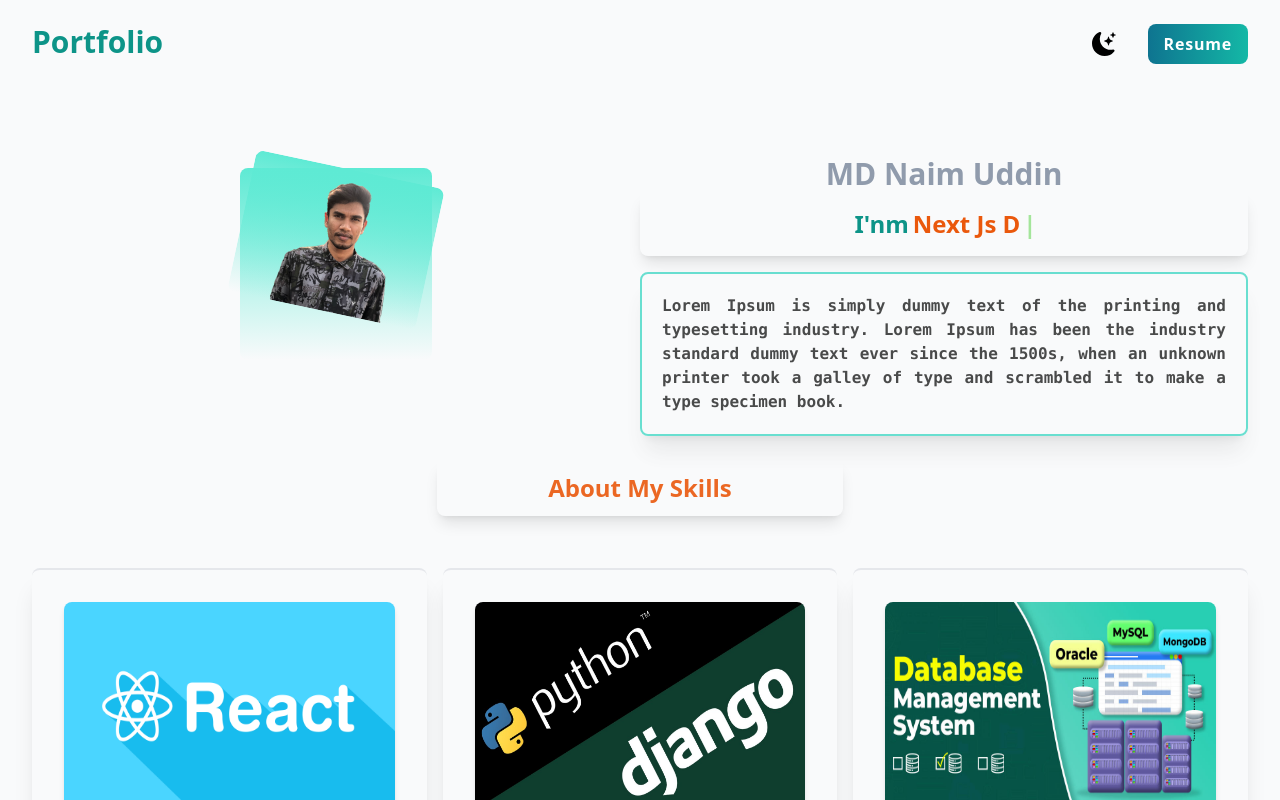
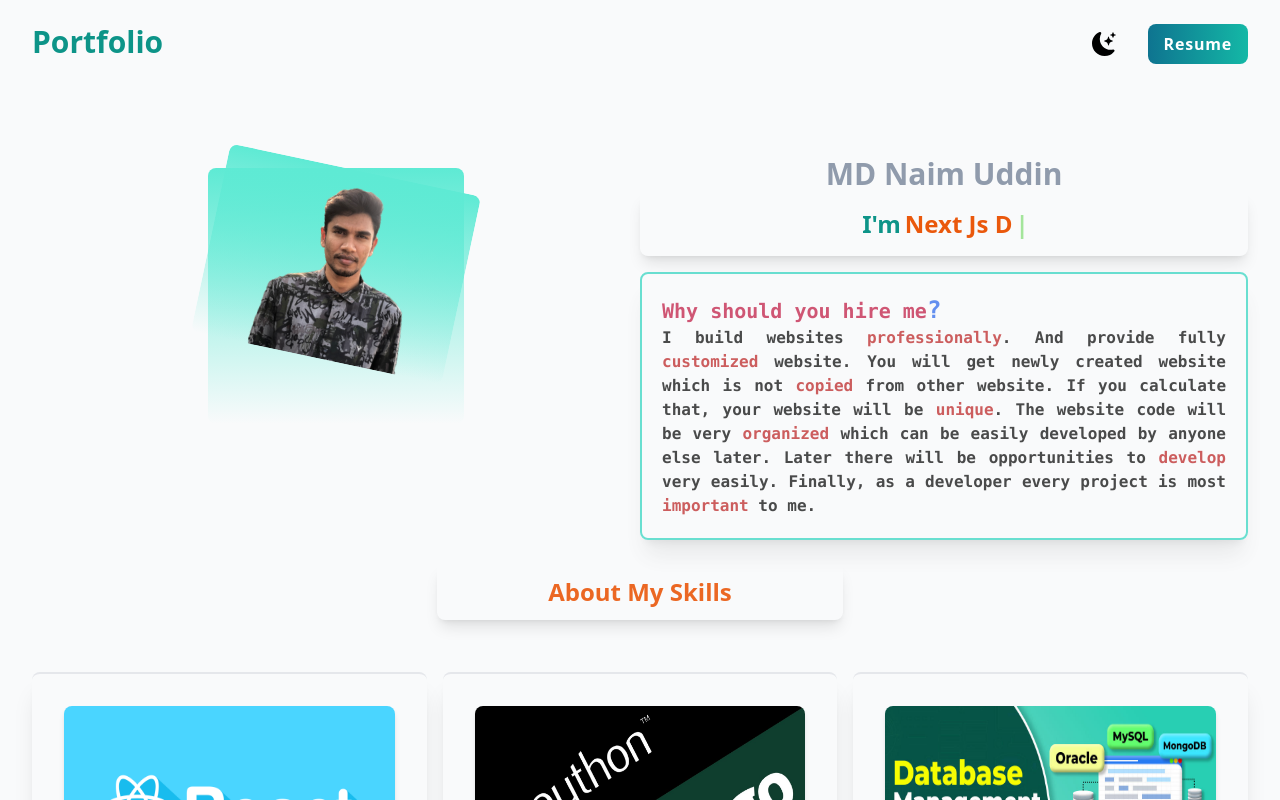
Before and after one commit to naimuddin94/mysite, a Next.js app: page / in a window 1280 px wide. Shown: the top 800 px of the page. Built offline with nearby package versions, Linux system fonts and the light colour scheme.

Commit message:
Developed some issue

```diff
--- a/components/Contact.js
+++ b/components/Contact.js
@@ -1,8 +1,9 @@
-import { useState } from "react";
+import { useEffect } from "react";
 
 export default function Example() {
-  const [agreed, setAgreed] = useState(false);
-
+  const submitHandeler = (e) => {
+    e.preventDefault();
+  };
   return (
     <div className="mt-[-50px]">
       <div className="isolate max-w-2xl py-24 px-6 sm:py-32 mx-[-20px] lg:px-8">
@@ -11,10 +12,11 @@ export default function Example() {
             Contact Me
           </h2>
           <p className="sm:mb-[-70px] dark:text-slate-300 font-semibold font-mono mt-2 text-lg leading-8 text-gray-600">
-            Aute magna irure deserunt veniam aliqua magna enim voluptate.
+            I believe in providing exceptional customer service, and that starts
+            with being accessible to my users.
           </p>
         </div>
-        <form className="mx-8 sm:mt-20">
+        <form className="mx-8 sm:mt-20" onSubmit={submitHandeler}>
           <div className="grid grid-cols-1 gap-y-6 gap-x-8 sm:grid-cols-2">
             <div>
               <label
--- a/components/MainContent.js
+++ b/components/MainContent.js
@@ -20,11 +20,12 @@ export default function MainContent() {
   return (
     <section className="">
       <div className="text-center md:grid grid-cols-2">
-        <div className="relative md:mt-8 bg-gradient-to-b  from-teal-300  mx-auto rounded-lg h-48 w-48">
+        <div className="relative md:mt-8 bg-gradient-to-b from-teal-300  mx-auto rounded-lg h-48 w-48 md:h-64 md:w-64">
           <Image
+            priority
             src={Mypic}
             alt="Profile pic"
-            className="rotate-12 bg-gradient-to-b  from-teal-300 rounded-lg hover:rotate-0 duration-300"
+            className="hover:scale-125 rotate-12 bg-gradient-to-b from-teal-300 rounded-lg hover:rotate-0 duration-300"
           />
         </div>
         <div className="">
@@ -32,17 +33,42 @@ export default function MainContent() {
             MD Naim Uddin
           </h2>
           <h3 className="flex shadow-lg justify-center py-4 rounded-lg text-2xl font-bold mb-4">
-            <span className="text-teal-600 dark:text-teal-400">I&apos;nm</span>
+            <span className="text-teal-600 dark:text-teal-400">I&apos;m</span>
             <span className="ml-1 text-orange-600 dark:text-orange-500">
               {text}
               <Cursor cursorColor="#4cd137" />
             </span>
           </h3>
           <p className="text-justify shadow-xl hover:shadow-2xl leading-6 p-5 font-mono font-semibold opacity-70 border-2 border-teal-400 rounded-lg dark:text-gray-100">
-            Lorem Ipsum is simply dummy text of the printing and typesetting
-            industry. Lorem Ipsum has been the industry standard dummy text ever
-            since the 1500s, when an unknown printer took a galley of type and
-            scrambled it to make a type specimen book.
+            <span className="text-rose-700 text-xl dark:text-sky-300">
+              Why should you hire me
+            </span>
+            <span className="text-blue-600 text-2xl">?</span>
+            <br />I build websites{" "}
+            <span className="text-red-700 dark:text-orange-500">
+              professionally
+            </span>
+            . And provide fully{" "}
+            <span className="text-red-700 dark:text-orange-500">
+              customized
+            </span>{" "}
+            website. You will get newly created website which is not{" "}
+            <span className="text-red-700 dark:text-orange-500">copied</span>{" "}
+            from other website. If you calculate that, your website will be{" "}
+            <span className="text-red-700 dark:text-orange-500">unique</span>.
+            The website code will be very{" "}
+            <span className="text-red-700 dark:text-orange-500">organized</span>{" "}
+            which can be easily developed by anyone else later. Later there will
+            be opportunities to
+            <span className="text-red-700 dark:text-orange-500">
+              {" "}
+              develop
+            </span>{" "}
+            very easily. Finally, as a developer every project is most{" "}
+            <span className="text-red-700 dark:text-orange-500">
+              important
+            </span>{" "}
+            to me.
           </p>
         </div>
       </div>
--- a/pages/index.js
+++ b/pages/index.js
@@ -19,7 +19,7 @@ export default function index() {
 
       <div className={darkMode ? "dark" : ""}>
         <div className="bg-gray-50 dark:bg-slate-600">
-          <main className="mx-8">
+          <main className="sm:mx-8 mx-4">
             <nav className="flex justify-between mb-12 py-6">
               <h1 className="text-3xl text-teal-600 dark:text-teal-400 font-bold">
                 Portfolio
```
